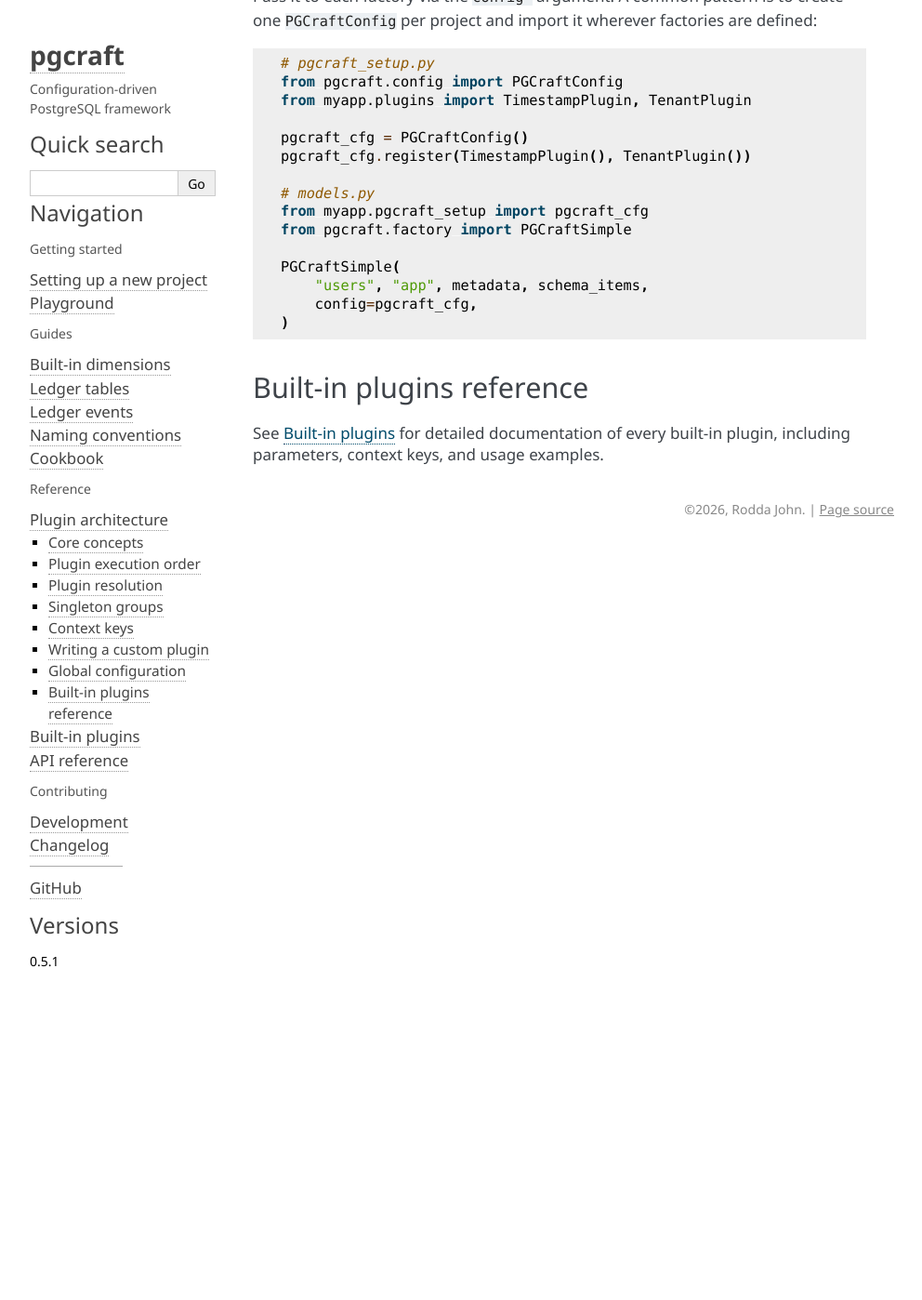
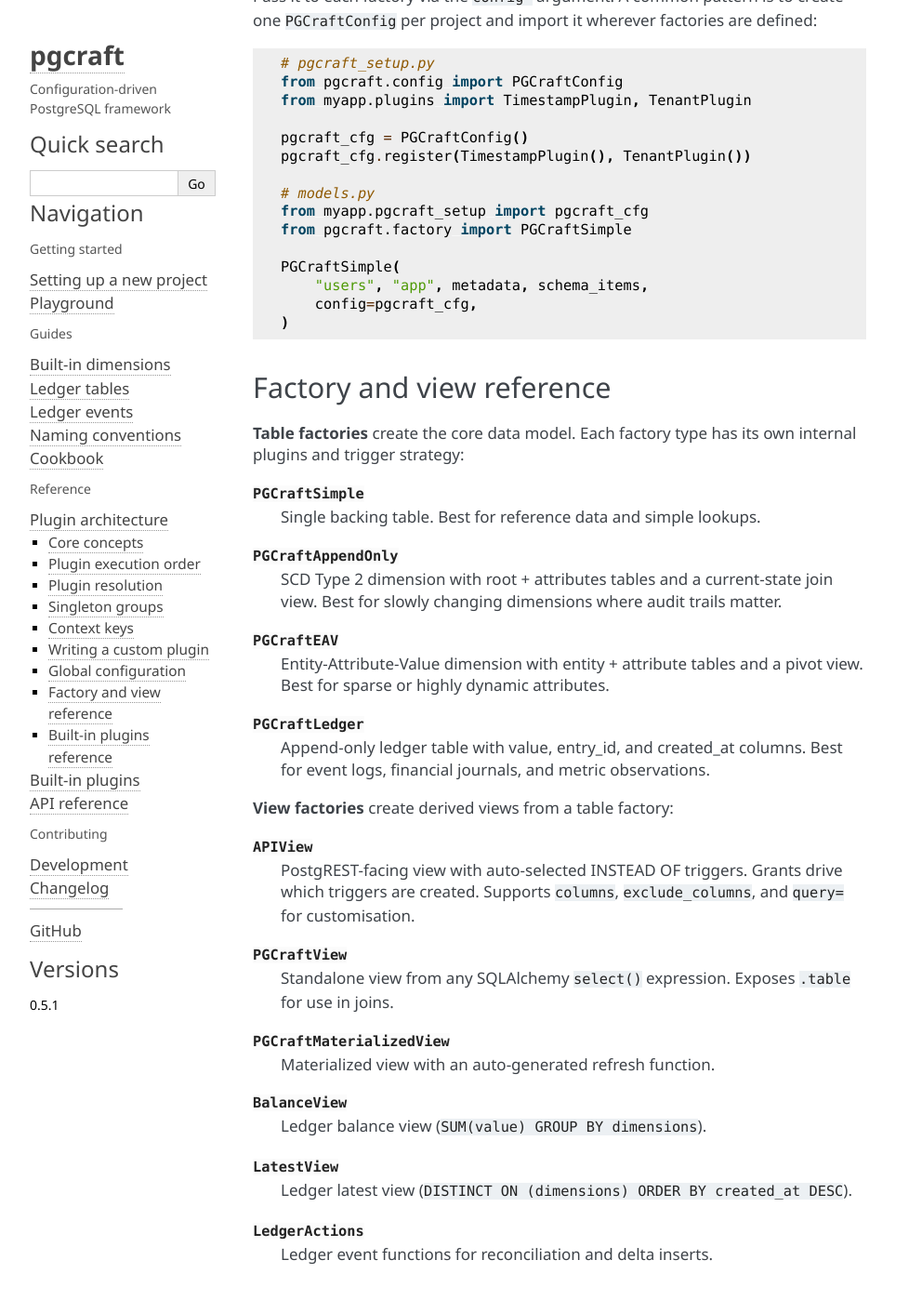
Before and after one commit to roddarjohn/cave, a Sphinx documentation site: the page built from docs/plugins.rst, in a window 1280 px wide and 1400 px high, scrolled down 9060 px. Shown: the whole window at 93% size, without its empty margins (148-1140 px from the left). Built offline with Sphinx 7.4.7, drawn with Linux system fonts in a browser that asks for light colours.

Commit message:
plugin rework

```diff
--- a/docs/conf.py
+++ b/docs/conf.py
@@ -84,11 +84,15 @@ nitpick_ignore = [
     ("py:class", "sqlalchemy.Column"),
     ("py:class", "sqlalchemy.MetaData"),
     ("py:class", "sqlalchemy.Select"),
+    ("py:class", "sqlalchemy.Table"),
     # produces/requires are decorators, not attributes
     ("py:attr", "pgcraft.plugin.Plugin.produces"),
     ("py:attr", "pgcraft.plugin.Plugin.requires"),
     # Plugin.extra_columns was removed
     ("py:meth", "pgcraft.plugin.Plugin.extra_columns"),
+    # check module-level docstring references bare names
+    ("py:class", "TableCheckPlugin"),
+    ("py:class", "TriggerCheckPlugin"),
 ]
 
 intersphinx_mapping = {
--- a/docs/plugins.rst
+++ b/docs/plugins.rst
@@ -489,6 +489,55 @@ defined:
    )
 
 
+Factory and view reference
+--------------------------
+
+**Table factories** create the core data model.  Each factory type
+has its own internal plugins and trigger strategy:
+
+:class:`~pgcraft.factory.dimension.simple.PGCraftSimple`
+    Single backing table.  Best for reference data and simple
+    lookups.
+
+:class:`~pgcraft.factory.dimension.append_only.PGCraftAppendOnly`
+    SCD Type 2 dimension with root + attributes tables and a
+    current-state join view.  Best for slowly changing dimensions
+    where audit trails matter.
+
+:class:`~pgcraft.factory.dimension.eav.PGCraftEAV`
+    Entity-Attribute-Value dimension with entity + attribute tables
+    and a pivot view.  Best for sparse or highly dynamic attributes.
+
+:class:`~pgcraft.factory.ledger.PGCraftLedger`
+    Append-only ledger table with value, entry_id, and created_at
+    columns.  Best for event logs, financial journals, and metric
+    observations.
+
+**View factories** create derived views from a table factory:
+
+:class:`~pgcraft.views.api.APIView`
+    PostgREST-facing view with auto-selected INSTEAD OF triggers.
+    Grants drive which triggers are created.  Supports
+    ``columns``, ``exclude_columns``, and ``query=`` for
+    customisation.
+
+:class:`~pgcraft.views.view.PGCraftView`
+    Standalone view from any SQLAlchemy ``select()`` expression.
+    Exposes ``.table`` for use in joins.
+
+:class:`~pgcraft.views.view.PGCraftMaterializedView`
+    Materialized view with an auto-generated refresh function.
+
+:class:`~pgcraft.views.balance.BalanceView`
+    Ledger balance view (``SUM(value) GROUP BY dimensions``).
+
+:class:`~pgcraft.views.latest.LatestView`
+    Ledger latest view (``DISTINCT ON (dimensions) ORDER BY
+    created_at DESC``).
+
+:class:`~pgcraft.views.actions.LedgerActions`
+    Ledger event functions for reconciliation and delta inserts.
+
 Built-in plugins reference
 --------------------------
 
```
Also changed, not shown: docs/api.rst (+0 -8 lines), 2 other files.
